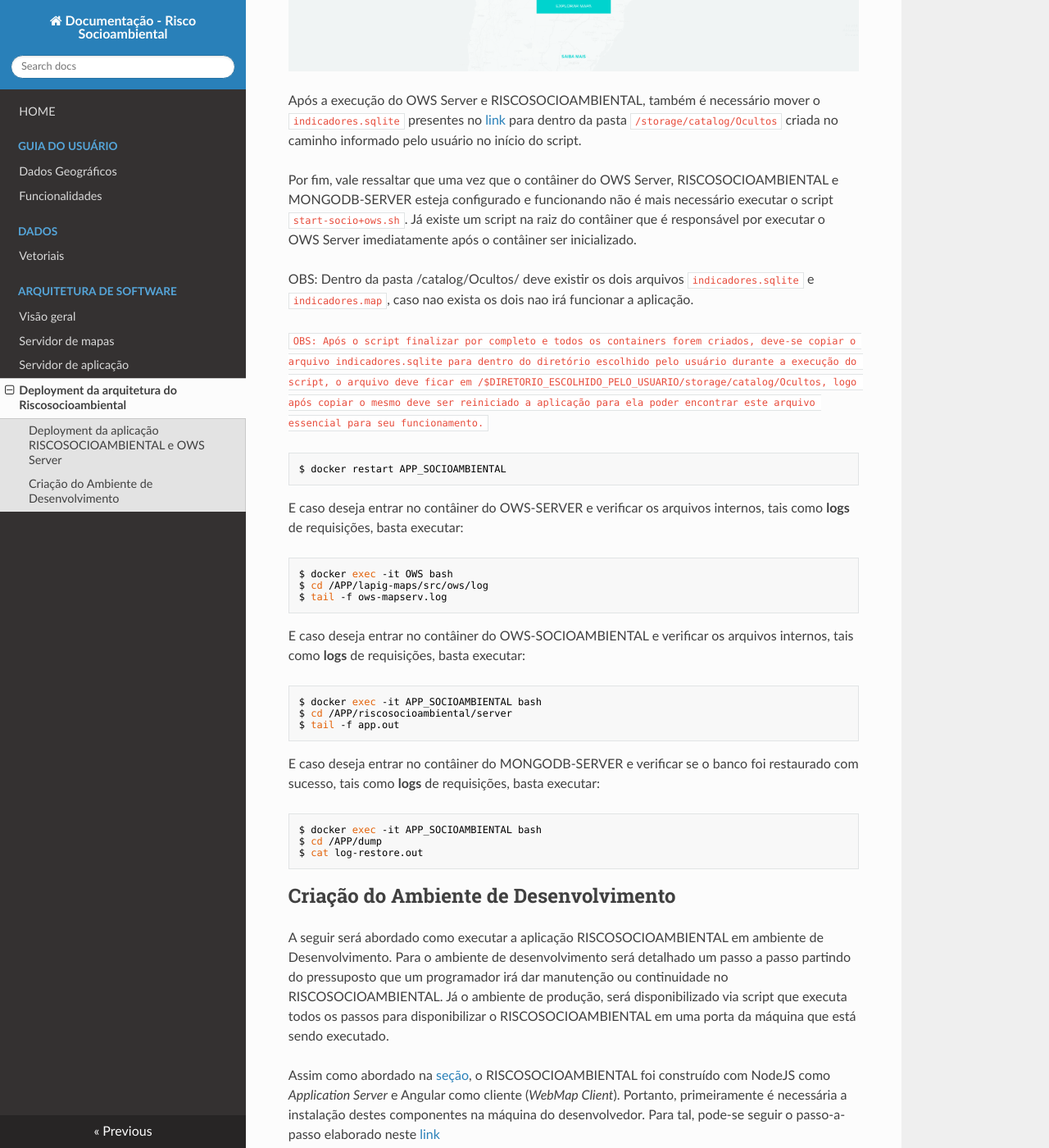
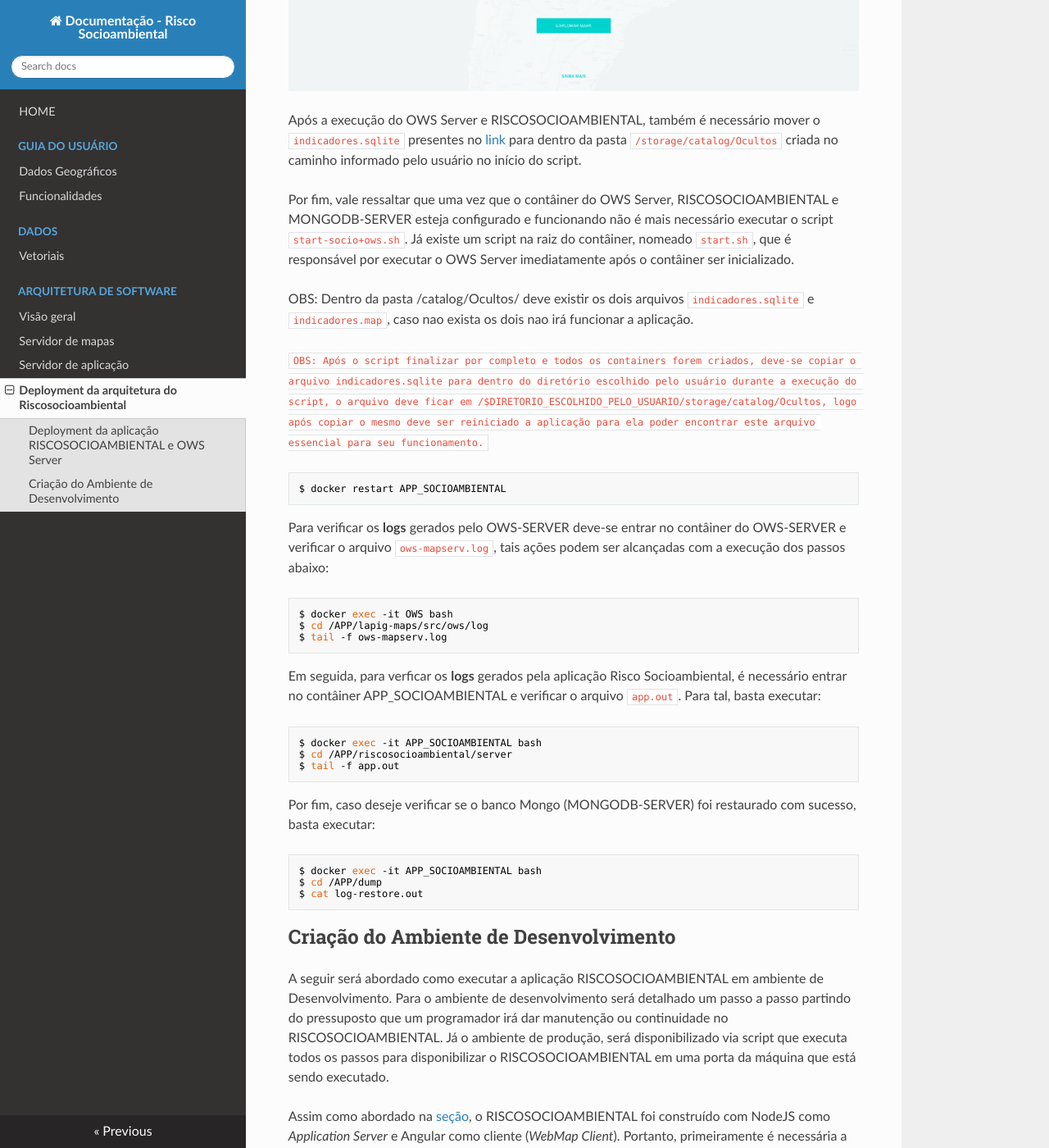
Before and after one commit to lapig-ufg/riscosocioambiental, an MkDocs documentation site: the page built from doc/docs/02-arq_execucao_risco.md, in a window 1280 px wide and 1400 px high, scrolled down 2671 px. Shown: the whole window at 82% size. Built offline with MkDocs 1.6.1, drawn with Linux system fonts in a browser that asks for light colours; nearby versions of some CDN libraries; some of the changed text lies outside the part shown.

Commit message:
fixes on docs

````diff
--- a/doc/docs/02-arq_execucao_risco.md
+++ b/doc/docs/02-arq_execucao_risco.md
@@ -1,6 +1,6 @@
 # Introdução
 
-Conforme detalhado na seção [Arquitetura de Software](/02-arq_geral), para execução do RISCOSOCIOAMBIENTAL são necessárias 4 estruturas criadas e funcionais na máquina do usuário:
+Conforme detalhado na seção [Arquitetura de Software](/02-arq_geral), para execução da plataforma Risco Socioambiental ão necessárias 4 estruturas criadas e funcionais na máquina do usuário:
 
 1. O Banco de Dados `wwf-sicar` restaurado no serviço do MONGODB.
 
@@ -8,12 +8,12 @@
 
 3. O *Application Server* e client (Front-end) da aplicação compilados e executando.
 
-4. O Banco de Dados `indicadores.sqlite` na pasta /storage/catalog/Ocultos, criada pelo script.
+4. O Banco de Dados `indicadores.sqlite` na pasta /storage/catalog/Ocultos, criada pelo [script de inicialização](https://drive.google.com/file/d/1YnTOs3A0ZA-DvtO2hqSHACSRuJGv99Op/view?usp=sharing).
 
 
 ## Deployment da aplicação RISCOSOCIOAMBIENTAL e OWS Server
 
-A fim facilitar/automatizar todo o processo de execução do Riscosocioambiental e OWS Server foi criado um script que executa todos os passos necessários. Este script deverá executar as seguintes tarefas:
+A fim facilitar/automatizar todo o processo de execução do Risco Socioambiental e do OWS Server foi criado um [script](https://drive.google.com/file/d/1YnTOs3A0ZA-DvtO2hqSHACSRuJGv99Op/view?usp=sharing) que executa todos os passos necessários. Este script deverá executar as seguintes tarefas:
 
 * Download do contâiner do `CONTAINER_OWS.tar.gz`
 * Download do contâiner do `CONTAINER_SOCIOAMBIENTAL.tar.gz`
@@ -32,9 +32,7 @@
 | curl | [https://www.cyberciti.biz/faq/how-to-install-curl-command-on-a-ubuntu-linux/](https://www.cyberciti.biz/faq/how-to-install-curl-command-on-a-ubuntu-linux/) |
 | Git | [https://gist.github.com/derhuerst/1b15ff4652a867391f03](https://gist.github.com/derhuerst/1b15ff4652a867391f03) |
 
-
-
-Após instalação do Docker e das dependências mínimas para o script, deve-se executar o script [`start-socio+ows.sh`](https://drive.google.com/file/d/1NhfkQqGS6HhhpN6LZ8xaRD18xgLFoQ6j/view?usp=sharing) através do comando:
+Após instalação do Docker e das dependências mínimas para o script, deve-se executar o script [`start-socio+ows.sh`](https://drive.google.com/file/d/1YnTOs3A0ZA-DvtO2hqSHACSRuJGv99Op/view?usp=sharing) através do comando:
 
 ``` sh
 $ ./start-socio+ows.sh
@@ -44,12 +42,11 @@
 
 ![Estrutura de pastas](imgs/02/ows-standalone/exec-ows-1.png)
 
-Em seguida, deve-se informar o diretório onde o cache deverá ser armazenado. Na imagem abaixo, o usuário terá informado novamente o caminho `/storage`. porém, como o OWS Server está armazenado em um contâiner Docker, o script irá mapear automaticamente este caminho para `/STORAGE` dentro da estrutura do Docker.
-
+Em seguida, deve-se informar o diretório onde o cache gerado pelo *OWS Server* deverá ser armazenado. Na imagem abaixo, o usuário terá informado novamente o caminho `/storage`. porém, como o OWS Server está armazenado em um contâiner Docker, o script irá mapear automaticamente este caminho para `/STORAGE` dentro da estrutura do Docker.
 
 ![Estrutura de pastas](imgs/02/ows-standalone/exec-ows-2.png)
 
-Após a inicialização do das variáveis necessárias o script irá realizar automaticamente o download do contâiner do OWS Server, RISCOSOCIOAMBIENTAL,MONGODB-SERVER e importá-los corretamente no Docker instalado na máquina do usuário.
+Após a inicialização das variáveis necessárias, o script irá realizar automaticamente o download do contâiner do OWS Server, RISCOSOCIOAMBIENTAL,MONGODB-SERVER e importá-los corretamente no Docker instalado na máquina do usuário.
 
 ![Download OWS](imgs/02/ows-standalone/exec-ows-7.png)
 
@@ -57,13 +54,13 @@
 
 ![Requisicao ao OWS](imgs/02/ows-standalone/exec-ows-8.png)
 
-Após a importação correta do contâiner, o RISCOSOCIOAMBIENTAL deverá estar executando e aguardando requisições em **localhost** ou **127.0.0.1** na **porta 2000**. A imagem abaixo apresenta um exemplo de requsição feita através do *NAVEGADOR* no endereço `http://127.0.0.1:2000`, que recebe a página do RISCOSOCIOAMBIENTAL.
+Após a importação correta do contâiner, a plataforma RISCOSOCIOAMBIENTAL deverá estar executando e aguardando requisições em **localhost** ou **127.0.0.1** na **porta 2000**. A imagem abaixo apresenta um exemplo de requsição feita através do *NAVEGADOR* no endereço `http://127.0.0.1:2000`, que recebe a página do RISCOSOCIOAMBIENTAL.
 
 ![Requisicao ao OWS](imgs/02/ows-standalone/exec-ows-9.png)
 
 Após a execução do OWS Server e RISCOSOCIOAMBIENTAL, também é necessário mover o `indicadores.sqlite` presentes no [link](https://drive.google.com/file/d/1Qww9WQ7G1YHZ1ndLEYzrTrcjAklTRP1v/view?usp=sharing) para dentro da pasta `/storage/catalog/Ocultos` criada no caminho informado pelo usuário no início do script.
 
-Por fim, vale ressaltar que uma vez que o contâiner do OWS Server, RISCOSOCIOAMBIENTAL e MONGODB-SERVER esteja configurado e funcionando não é mais necessário executar o script `start-socio+ows.sh`. Já existe um script na raiz do contâiner que é responsável por executar o OWS Server imediatamente após o contâiner ser inicializado.
+Por fim, vale ressaltar que uma vez que o contâiner do OWS Server, RISCOSOCIOAMBIENTAL e MONGODB-SERVER esteja configurado e funcionando não é mais necessário executar o script `start-socio+ows.sh`. Já existe um script na raiz do contâiner, nomeado `start.sh`, que é responsável por executar o OWS Server imediatamente após o contâiner ser inicializado.
 
 OBS: Dentro da pasta /catalog/Ocultos/ deve existir os dois arquivos `indicadores.sqlite` e `indicadores.map`, caso nao exista os dois nao irá funcionar a aplicação.
 
@@ -73,7 +70,7 @@
 $ docker restart APP_SOCIOAMBIENTAL
 ```
 
-E caso deseja entrar no contâiner do OWS-SERVER e verificar os arquivos internos, tais como **logs** de requisições, basta executar:
+Para verificar os **logs** gerados pelo OWS-SERVER deve-se entrar no contâiner do OWS-SERVER e verificar o arquivo `ows-mapserv.log`, tais ações podem ser alcançadas com a execução dos passos abaixo:
 
 ``` sh
 $ docker exec -it OWS bash
@@ -81,7 +78,7 @@
 $ tail -f ows-mapserv.log
 ```
 
-E caso deseja entrar no contâiner do OWS-SOCIOAMBIENTAL e verificar os arquivos internos, tais como **logs** de requisições, basta executar:
+Em seguida, para verficar os **logs** gerados pela aplicação Risco Socioambiental, é necessário entrar no contâiner APP_SOCIOAMBIENTAL e verificar o arquivo `app.out`. Para tal, basta executar:
 
 ``` sh
 $ docker exec -it APP_SOCIOAMBIENTAL bash
@@ -89,7 +86,7 @@
 $ tail -f app.out
 ```
 
-E caso deseja entrar no contâiner do MONGODB-SERVER e verificar se o banco foi restaurado com sucesso, tais como **logs** de requisições, basta executar:
+Por fim, caso deseje verificar se o banco Mongo (MONGODB-SERVER) foi restaurado com sucesso, basta executar:
 
 ``` sh
 $ docker exec -it APP_SOCIOAMBIENTAL bash
@@ -100,7 +97,6 @@
 ## Criação do Ambiente de Desenvolvimento
 
 A seguir será abordado como executar a aplicação RISCOSOCIOAMBIENTAL em ambiente de Desenvolvimento. Para o ambiente de desenvolvimento será detalhado um passo a passo partindo do pressuposto que um programador irá dar manutenção ou continuidade no RISCOSOCIOAMBIENTAL. Já o ambiente de produção, será disponibilizado via script que executa todos os passos para disponibilizar o RISCOSOCIOAMBIENTAL em uma porta da máquina que está sendo executado.
-
 
 Assim como abordado na [seção](/02-arq_geral/#arquitetura-de-software), o RISCOSOCIOAMBIENTAL foi construído com NodeJS como *Application Server* e Angular como cliente (*WebMap Client*). Portanto, primeiramente é necessária a instalação destes componentes na máquina do desenvolvedor. Para tal, pode-se seguir o passo-a-passo elaborado neste [link](https://www.tecmint.com/install-angular-cli-on-linux/)
 
--- a/doc/mkdocs.yml
+++ b/doc/mkdocs.yml
@@ -1,5 +1,5 @@
 site_name: Documentação - Risco Socioambiental
-site_author: Luiz Pascoal e Fernanda Stefani
+site_author: Luiz Pascoal, Fernanda Stefani e Renato Gomes
 
 theme: 'readthedocs'
 
````
Also changed, not shown: doc/docs/01-guia_funcionalidades.md (+9 -11 lines), doc/docs/02-arq_geral.md (+6 -5 lines), doc/docs/index.md (+1 -0 lines).
